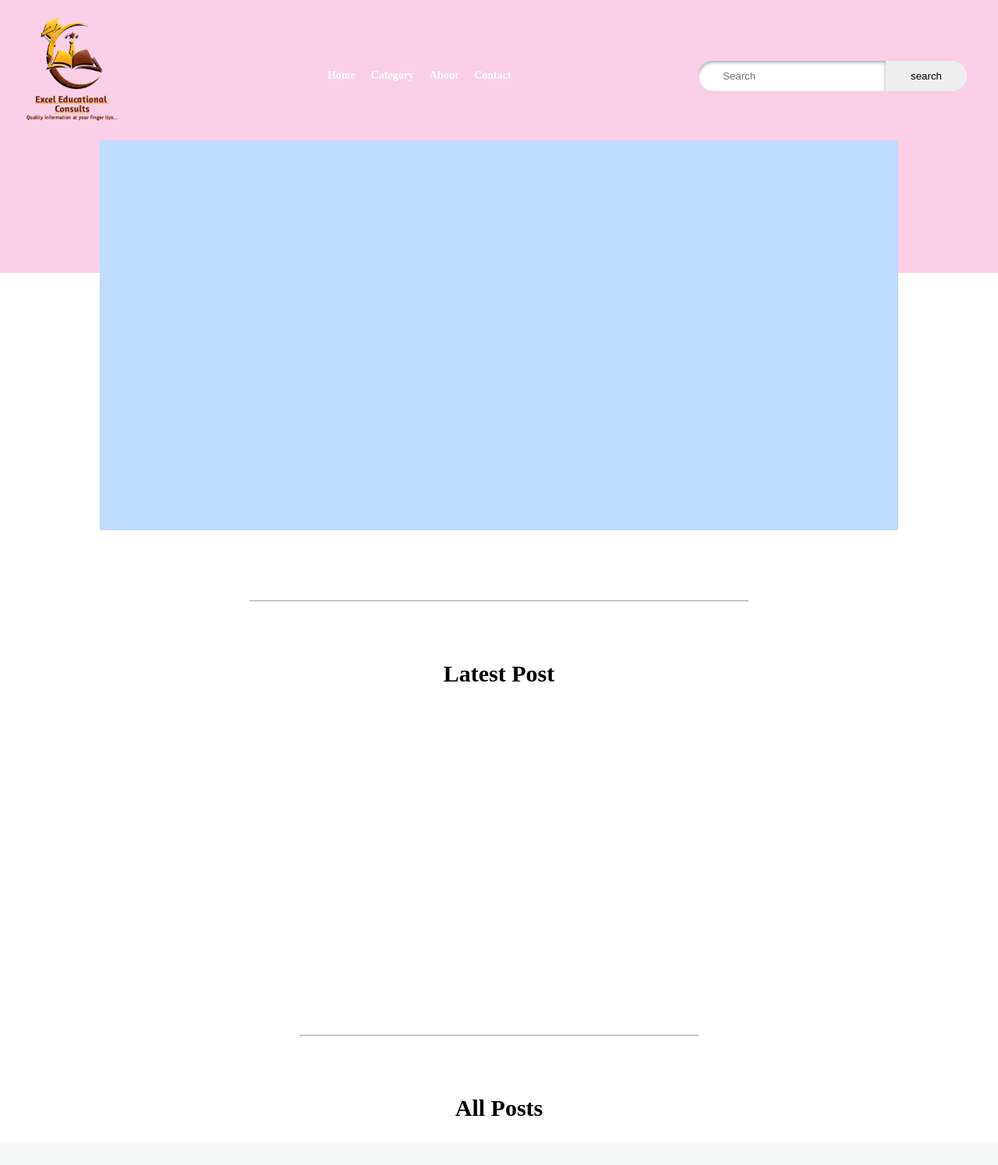
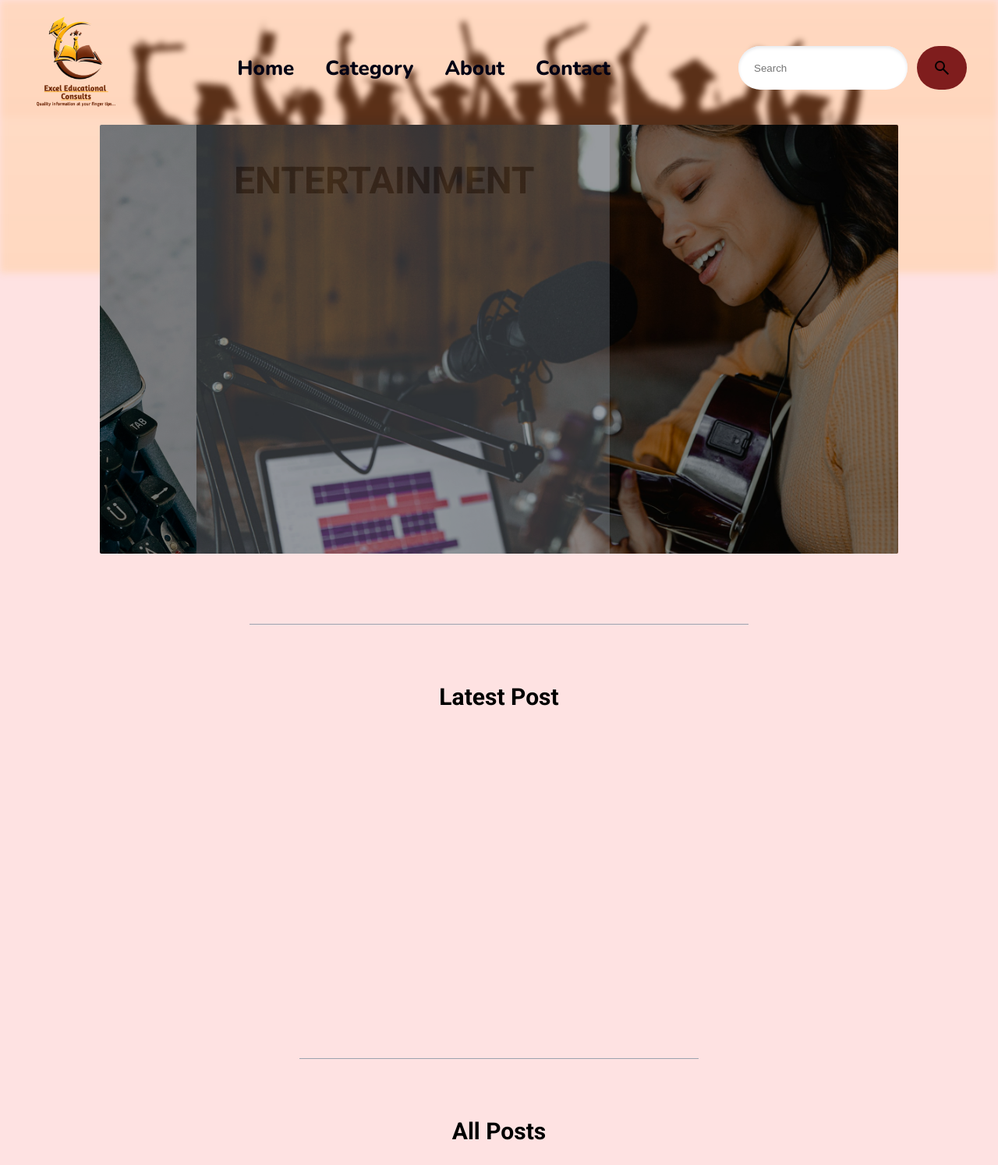
Before and after one commit to Dheelyte/Excel-EduConsult-Blog, a Django app: page / in a window 1280 px wide. Shown: the whole page at 78% size. Before the commit the page ends 1431 px from the top, so only its background shows below. Run offline with Django 5.2, Linux system fonts and the light colour scheme; data that the repository does not hold is empty; some libraries are stand-ins or nearby versions.

Commit message:
designing homepage

```diff
--- a/ExcelEduConsult/static/css/custom.css
+++ /dev/null
@@ -1,3 +0,0 @@
-.hello {
-    color: red;
-}
--- /dev/null
+++ b/ExcelEduConsult/static/css/main_animations.css
@@ -0,0 +1,20 @@
+.slide {
+    animation-name: slider;
+    animation-duration: 35s;
+    animation-iteration-count: infinite;
+    animation-delay: 1s;
+  }
+
+  @keyframes slider {
+    0% {transform: translate(0px);}
+    10% {transform: translate(0px);}
+    20% {transform: translate(-1080px);}
+    30% {transform: translate(-1080px);}
+    40% {transform: translate(-2160px);}
+    50% {transform: translate(-2160px);}
+    60% {transform: translate(-2160px);}
+    70% {transform: translate(-1080px);}
+    80% {transform: translate(-1080px);}
+    90% {transform: translate(0px);}
+    100% {transform: translate(0px);}
+  }
--- a/ExcelEduConsult/static/src/output.css
+++ b/ExcelEduConsult/static/src/output.css
@@ -1,15 +1,53 @@
 @import url('https://fonts.googleapis.com/css2?family=Nunito:ital,wght@0,200..1000;1,200..1000&family=Raleway:ital,wght@0,100..900;1,100..900&display=swap') @tailwind base;
+
+.container{
+  width: 100%
+}
+
+@media (min-width: 640px){
+  .container{
+    max-width: 640px
+  }
+}
+
+@media (min-width: 768px){
+  .container{
+    max-width: 768px
+  }
+}
+
+@media (min-width: 1024px){
+  .container{
+    max-width: 1024px
+  }
+}
+
+@media (min-width: 1280px){
+  .container{
+    max-width: 1280px
+  }
+}
+
+@media (min-width: 1536px){
+  .container{
+    max-width: 1536px
+  }
+}
 
 .static{
   position: static
 }
 
-.fixed{
-  position: fixed
+.absolute{
+  position: absolute
 }
 
-.absolute{
-  position: absolute
+.relative{
+  position: relative
+}
+
+.bottom-0{
+  bottom: 0px
 }
 
 .left-0{
@@ -24,57 +62,32 @@
   top: 0px
 }
 
-.top-\[100px\]{
-  top: 100px
+.top-\[160px\]{
+  top: 160px
 }
 
-.top-\[200px\]{
-  top: 200px
-}
-
-.top-\[150px\]{
-  top: 150px
-}
-
-.top-\[180px\]{
-  top: 180px
+.z-10{
+  z-index: 10
 }
 
 .m-0{
   margin: 0px
 }
 
-.my-\[50px\]{
-  margin-top: 50px;
+.mb-\[50px\]{
   margin-bottom: 50px
 }
 
-.-ml-16{
-  margin-left: -4rem
-}
-
-.ml-\[-20px\]{
-  margin-left: -20px
-}
-
-.mr-10{
-  margin-right: 2.5rem
-}
-
-.mt-\[500px\]{
-  margin-top: 500px
+.ml-5{
+  margin-left: 1.25rem
 }
 
 .mt-\[420px\]{
   margin-top: 420px
 }
 
-.mb-\[20px\]{
-  margin-bottom: 20px
-}
-
-.mb-\[50px\]{
-  margin-bottom: 50px
+.mt-\[450px\]{
+  margin-top: 450px
 }
 
 .box-content{
@@ -89,64 +102,60 @@
   display: grid
 }
 
-.h-\[150px\]{
-  height: 150px
+.h-\[1000px\]{
+  height: 1000px
 }
 
-.h-\[800px\]{
-  height: 800px
+.h-\[130px\]{
+  height: 130px
 }
 
-.h-\[300px\]{
-  height: 300px
-}
-
-.h-\[500px\]{
-  height: 500px
+.h-\[1px\]{
+  height: 1px
 }
 
 .h-\[350px\]{
   height: 350px
 }
 
-.h-\[1000px\]{
-  height: 1000px
+.h-\[550px\]{
+  height: 550px
 }
 
-.h-1{
-  height: 0.25rem
+.h-full{
+  height: 100%
 }
 
-.h-\[1px\]{
-  height: 1px
+.w-\[100\%\]{
+  width: 100%
+}
+
+.w-\[100px\]{
+  width: 100px
+}
+
+.w-\[1080px\]{
+  width: 1080px
+}
+
+.w-\[40\%\]{
+  width: 40%
+}
+
+.w-\[50\%\]{
+  width: 50%
+}
+
+.w-\[80\%\]{
+  width: 80%
 }
 
 .w-full{
   width: 100%
 }
 
-.w-\[80\%\]{
-  width: 80%
-}
-
-.w-\[70\%\]{
-  width: 70%
-}
-
-.w-\[50\%\]{
-  width: 50%
-}
-
-.w-\[30\%\]{
-  width: 30%
-}
-
-.w-\[40\%\]{
-  width: 40%
-}
-
-.grow{
-  flex-grow: 1
+.transform{
+  transform: translate(var(--tw-translate-x), var(--tw-translate-y)) rotate(var(--tw-rotate)) skewX(var(--tw-skew-x)) skewY(var(--tw-skew-y)) scaleX(var(--tw-scale-x)) scaleY(var(--tw-scale-y))
 }
 
 .list-none{
@@ -157,6 +166,14 @@
   align-items: center
 }
 
+.justify-end{
+  justify-content: flex-end
+}
+
+.justify-center{
+  justify-content: center
+}
+
 .justify-between{
   justify-content: space-between
 }
@@ -165,41 +182,33 @@
   justify-items: center
 }
 
+.gap-3{
+  gap: 0.75rem
+}
+
 .gap-5{
   gap: 1.25rem
 }
 
-.rounded-l-full{
-  border-top-left-radius: 9999px;
-  border-bottom-left-radius: 9999px
+.overflow-hidden{
+  overflow: hidden
 }
 
-.rounded-r-full{
-  border-top-right-radius: 9999px;
-  border-bottom-right-radius: 9999px
+.rounded-full{
+  border-radius: 9999px
+}
+
+.rounded-sm{
+  border-radius: 0.125rem
 }
 
 .border-none{
   border-style: none
 }
 
-.bg-transparent{
-  background-color: transparent
-}
-
-.bg-pink-300{
+.bg-black{
   --tw-bg-opacity: 1;
-  background-color: rgb(249 168 212 / var(--tw-bg-opacity))
-}
-
-.bg-pink-200{
-  --tw-bg-opacity: 1;
-  background-color: rgb(251 207 232 / var(--tw-bg-opacity))
-}
-
-.bg-blue-200{
-  --tw-bg-opacity: 1;
-  background-color: rgb(191 219 254 / var(--tw-bg-opacity))
+  background-color: rgb(0 0 0 / var(--tw-bg-opacity))
 }
 
 .bg-gray-400{
@@ -207,14 +216,38 @@
   background-color: rgb(156 163 175 / var(--tw-bg-opacity))
 }
 
+.bg-red-100{
+  --tw-bg-opacity: 1;
+  background-color: rgb(254 226 226 / var(--tw-bg-opacity))
+}
+
+.bg-red-900{
+  --tw-bg-opacity: 1;
+  background-color: rgb(127 29 29 / var(--tw-bg-opacity))
+}
+
+.bg-white{
+  --tw-bg-opacity: 1;
+  background-color: rgb(255 255 255 / var(--tw-bg-opacity))
+}
+
+.fill-white{
+  fill: #fff
+}
+
+.object-cover{
+  -o-object-fit: cover;
+     object-fit: cover
+}
+
 .px-0{
   padding-left: 0px;
   padding-right: 0px
 }
 
-.px-8{
-  padding-left: 2rem;
-  padding-right: 2rem
+.px-5{
+  padding-left: 1.25rem;
+  padding-right: 1.25rem
 }
 
 .py-3{
@@ -222,13 +255,13 @@
   padding-bottom: 0.75rem
 }
 
-.py-5{
-  padding-top: 1.25rem;
-  padding-bottom: 1.25rem
+.py-4{
+  padding-top: 1rem;
+  padding-bottom: 1rem
 }
 
-.pt-\[300px\]{
-  padding-top: 300px
+.pr-10{
+  padding-right: 2.5rem
 }
 
 .pt-5{
@@ -240,13 +273,13 @@
   line-height: 2.25rem
 }
 
-.text-sm{
-  font-size: 0.875rem;
-  line-height: 1.25rem
+.leading-\[3rem\]{
+  line-height: 3rem
 }
 
-.font-semibold{
-  font-weight: 600
+.text-blue-950{
+  --tw-text-opacity: 1;
+  color: rgb(23 37 84 / var(--tw-text-opacity))
 }
 
 .text-white{
@@ -258,14 +291,18 @@
   text-decoration-line: underline
 }
 
+.opacity-45{
+  opacity: 0.45
+}
+
 .shadow-inner{
   --tw-shadow: inset 0 2px 4px 0 rgb(0 0 0 / 0.05);
   --tw-shadow-colored: inset 0 2px 4px 0 var(--tw-shadow-color);
   box-shadow: var(--tw-ring-offset-shadow, 0 0 #0000), var(--tw-ring-shadow, 0 0 #0000), var(--tw-shadow)
 }
 
-.shadow-gray-400{
-  --tw-shadow-color: #9ca3af;
+.shadow-gray-200{
+  --tw-shadow-color: #e5e7eb;
   --tw-shadow: var(--tw-shadow-colored)
 }
 
@@ -274,13 +311,40 @@
   filter: var(--tw-blur) var(--tw-brightness) var(--tw-contrast) var(--tw-grayscale) var(--tw-hue-rotate) var(--tw-invert) var(--tw-saturate) var(--tw-sepia) var(--tw-drop-shadow)
 }
 
-.backdrop-blur-sm{
-  --tw-backdrop-blur: blur(4px);
-  -webkit-backdrop-filter: var(--tw-backdrop-blur) var(--tw-backdrop-brightness) var(--tw-backdrop-contrast) var(--tw-backdrop-grayscale) var(--tw-backdrop-hue-rotate) var(--tw-backdrop-invert) var(--tw-backdrop-opacity) var(--tw-backdrop-saturate) var(--tw-backdrop-sepia);
-          backdrop-filter: var(--tw-backdrop-blur) var(--tw-backdrop-brightness) var(--tw-backdrop-contrast) var(--tw-backdrop-grayscale) var(--tw-backdrop-hue-rotate) var(--tw-backdrop-invert) var(--tw-backdrop-opacity) var(--tw-backdrop-saturate) var(--tw-backdrop-sepia)
+.transition{
+  transition-property: color, background-color, border-color, text-decoration-color, fill, stroke, opacity, box-shadow, transform, filter, -webkit-backdrop-filter;
+  transition-property: color, background-color, border-color, text-decoration-color, fill, stroke, opacity, box-shadow, transform, filter, backdrop-filter;
+  transition-property: color, background-color, border-color, text-decoration-color, fill, stroke, opacity, box-shadow, transform, filter, backdrop-filter, -webkit-backdrop-filter;
+  transition-timing-function: cubic-bezier(0.4, 0, 0.2, 1);
+  transition-duration: 150ms
 }
 
-.backdrop-filter{
-  -webkit-backdrop-filter: var(--tw-backdrop-blur) var(--tw-backdrop-brightness) var(--tw-backdrop-contrast) var(--tw-backdrop-grayscale) var(--tw-backdrop-hue-rotate) var(--tw-backdrop-invert) var(--tw-backdrop-opacity) var(--tw-backdrop-saturate) var(--tw-backdrop-sepia);
-          backdrop-filter: var(--tw-backdrop-blur) var(--tw-backdrop-brightness) var(--tw-backdrop-contrast) var(--tw-backdrop-grayscale) var(--tw-backdrop-hue-rotate) var(--tw-backdrop-invert) var(--tw-backdrop-opacity) var(--tw-backdrop-saturate) var(--tw-backdrop-sepia)
+.slider-image-text{
+  position: absolute;
+  top: 0px;
+  bottom: 0px;
+  left: 0px;
+  right: 550px;
+  z-index: 20;
+  --tw-bg-opacity: 1;
+  background-color: rgb(219 234 254 / var(--tw-bg-opacity));
+  padding-left: 3rem;
+  padding-right: 3rem;
+  padding-top: 1.5rem;
+  padding-bottom: 1.5rem;
+  font-size: 1.5rem;
+  line-height: 2rem;
+  --tw-text-opacity: 1;
+  color: rgb(107 114 128 / var(--tw-text-opacity));
+  opacity: 0.2
 }
+
+/*rgba(255, 98, 0, 0.375), rgba(255, 98, 0, 0.35)*/
+
+.top_navigation li{
+  position: relative;
+  display: flex;
+  cursor: pointer;
+  align-items: flex-end;
+  justify-content: center
+}
--- a/ExcelEduConsult/templates/index.html
+++ b/ExcelEduConsult/templates/index.html
@@ -6,45 +6,108 @@
   <meta charset="UTF-8">
   <meta name="viewport" content="width=device-width, initial-scale=1.0">
   <title>Excel Consort</title>
+  <link rel="preconnect" href="https://fonts.googleapis.com">
+  <link rel="preconnect" href="https://fonts.gstatic.com" crossorigin>
+  <link href="https://fonts.googleapis.com/css2?family=Nunito:ital,wght@0,200..1000;1,200..1000&family=Roboto:ital,wght@0,100;0,300;0,400;0,500;0,700;0,900;1,100;1,300;1,400;1,500;1,700;1,900&display=swap" rel="stylesheet">
   <link rel="stylesheet" href="{% static 'src/output.css' %}">
+  <link rel="stylesheet" href="../static/css/main_animations.css">
   <style>
-    /*.gradient {
-      background-image: url("../static/images/images_main/bg-header-desktop.svg");
+    h1, h2, h3, h4, h5, h6{
+      font-family: Roboto;
+    }
+    ul {
+      font-family: Nunito;
+      font-weight: 800;
+      font-size: 26px;
+      color: rgb(1, 2, 20);
+    }
+
+    .gradient {
+      background:linear-gradient(-360deg, rgba(255, 98, 0, 0.257), rgba(255, 98, 0, 0.233)), url("../static/images/images_main/28470.jpg");
       background-size: cover;
-      background-repeat: no-repeat;
-      backdrop-filter: blur(10px);
-    }*/
+      background-repeat: repeat;
+      -webkit-filter: blur(4px);
+      background-position-y: -200px;
+      color: rgb(165, 233, 255);
+    }
+
+    .simp_links::after{
+      content: '';
+      height: 5px;
+      width: 100%;
+      position: absolute;
+      bottom: 0px;
+      border-radius: 20px;
+      background-color: rgb(40, 15, 1);
+      opacity: 0.2;
+      transform: scaleX(0);
+      transition: all 0.2s linear 0.05s;
+     }
+     .simp_links:hover:after{
+      transform: scaleX(1);
+      opacity: 1;
+     }
   </style>
 </head>
-<body class="m-0 px-0 box-content h-[1000px]">
+<body class="m-0 px-0 box-content h-[1000px] bg-red-100">
+  <div class="w-full h-[350px] gradient"></div>
 
-  <header class="w-full pt-5 flex items-center justify-between text-white absolute top-0">
-    <div>
-      <img src="../static/images/images_main/logo.png" alt="Logo" class="h-[150px] ml-[-20px]">
+  <header class="left-0 right-0 pt-5 flex items-center justify-between text-blue-950 absolute top-0">
+    <div class="relative w-[100px]">
+      <img src="../static/images/images_main/logo.png" alt="Logo" class="h-[130px]">
     </div>
-    <nav>
-      <ul class="list-none flex gap-5 -ml-16 text-sm font-semibold">
-        <li>Home</li>
-        <li>Category</li>
-        <li>About</li>
-        <li>Contact</li>
+    <nav class="relative">
+      <ul class="list-none flex gap-5 top_navigation">
+        <li class="simp_links">Home</li>
+        <li class="ml-5 simp_links">Category</li>
+        <li class="ml-5 simp_links">About</li>
+        <li class="ml-5 simp_links">Contact</li>
       </ul>
     </nav>
-    <div class="mr-10 flex">
-      <input type="text" placeholder="Search" class="py-3 grow px-8 rounded-l-full border-none shadow-inner shadow-gray-400">
-      <button class="rounded-r-full border-none py-3 px-8">search</button>
+    <div class="pr-10 flex gap-3 justify-end">
+      <input type="text" placeholder="Search" class="w-[100%] py-4 px-5 rounded-full border-none shadow-inner shadow-gray-200 text-md">
+      <button class="rounded-full border-none py-4 px-5 bg-red-900 flex justify-center items-center">
+        <img src="../static/images/images_main/search_FILL0_wght400_GRAD0_opsz24.svg" alt="">
+      </button>
     </div>
   </header>
-  <div class="w-full h-[350px] bg-pink-200">
-    <!-- <img src="../static/images/images_main/bg-header-desktop.svg" alt="" class=""> -->
-  </div>
 
-  <main class=" grid justify-items-center">
-    <!-- slide show -->
-    <div class="w-[80%] h-[500px] bg-blue-200 absolute top-[180px]"></div>
+
+  <main class="grid justify-items-center">
+    <!-- slide show container -->
+    <div class="w-[80%] h-[550px] absolute top-[160px] flex overflow-hidden rounded-sm">
+      <div class="slide flex">
+        <div class="w-[100%] h-[550px] relative">
+          <img src="../static/images/images_main/markus-winkler-aId-xYRTlEc-unsplash.jpg" alt=" an individual reading news" class="w-[1080px] h-full object-cover">
+          <!-- overlay -->
+          <div class="bg-black opacity-45 absolute top-0 left-0 right-0 bottom-0 z-10"></div>
+          <div class="slider-image-text">
+            <h1>LATEST NEWS</h1>
+          </div>
+        </div>
+        <div class="w-[100%] h-[550px] relative">
+          <img src="../static/images/images_main/soundtrap-d0sXdsCnhF8-unsplash.jpg" alt="A musician creating music" class="w-[1080px] h-full object-cover">
+          <!-- overlay -->
+          <div class="bg-black opacity-45 absolute top-0 left-0 right-0 bottom-0"></div>
+          <div class="slider-image-text">
+            <h1>ENTERTAINMENT</h1>
+          </div>
+        </div>
+        <div class="w-[100%] h-[550px] relative">
+          <img src="../static/images/images_main/clay-banks-GX8KBbVmC6c-unsplash.jpg" alt="A Student studying" class=" w-[1080px] h-full object-cover">
+          <!-- overlay -->
+          <div class="bg-black opacity-45 absolute top-0 left-0 right-0 bottom-0"></div>
+          <div class="slider-image-text">
+            <h1 class="leading-[3rem]">EDUCATIONAL CONSULT</h1>
+          </div>
+        </div>
+      </div>
+    </div>
+    <!-- overlay -->
+
 
     <!-- page content -->
-    <div class="w-[50%] h-[1px] bg-gray-400 mb-[50px] mt-[420px]"></div>
+    <div class="w-[50%] h-[1px] bg-gray-400 mb-[50px] mt-[450px]"></div>
 
     <section class="w-full grid justify-items-center">
   <div>
```
Also changed, not shown: ExcelEduConsult/static/src/input.css (+8 -0 lines), ExcelEduConsult/tailwind.config.js (+7 -1 lines), ExcelEduConsult/static/images/images_main/18532.jpg (added), ExcelEduConsult/static/images/images_main/28466.jpg (added), ExcelEduConsult/static/images/images_main/28470.jpg (added), ExcelEduConsult/static/images/images_main/clay-banks-GX8KBbVmC6c-unsplash.jpg (added), ExcelEduConsult/static/images/images_main/markus-winkler-aId-xYRTlEc-unsplash.jpg (added), ExcelEduConsult/static/images/images_main/search_FILL0_wght400_GRAD0_opsz24.svg (added), ExcelEduConsult/static/images/images_main/soundtrap-d0sXdsCnhF8-unsplash.jpg (added), 1 other file.
